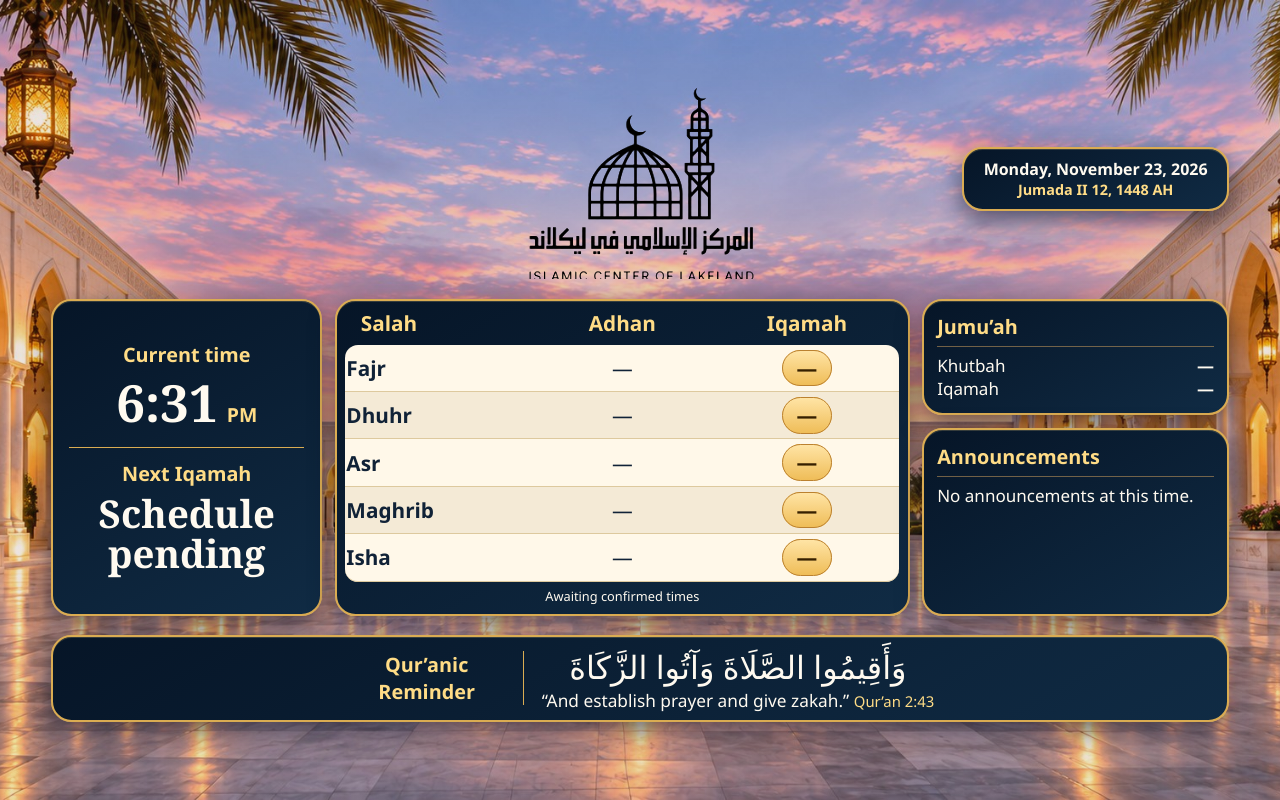
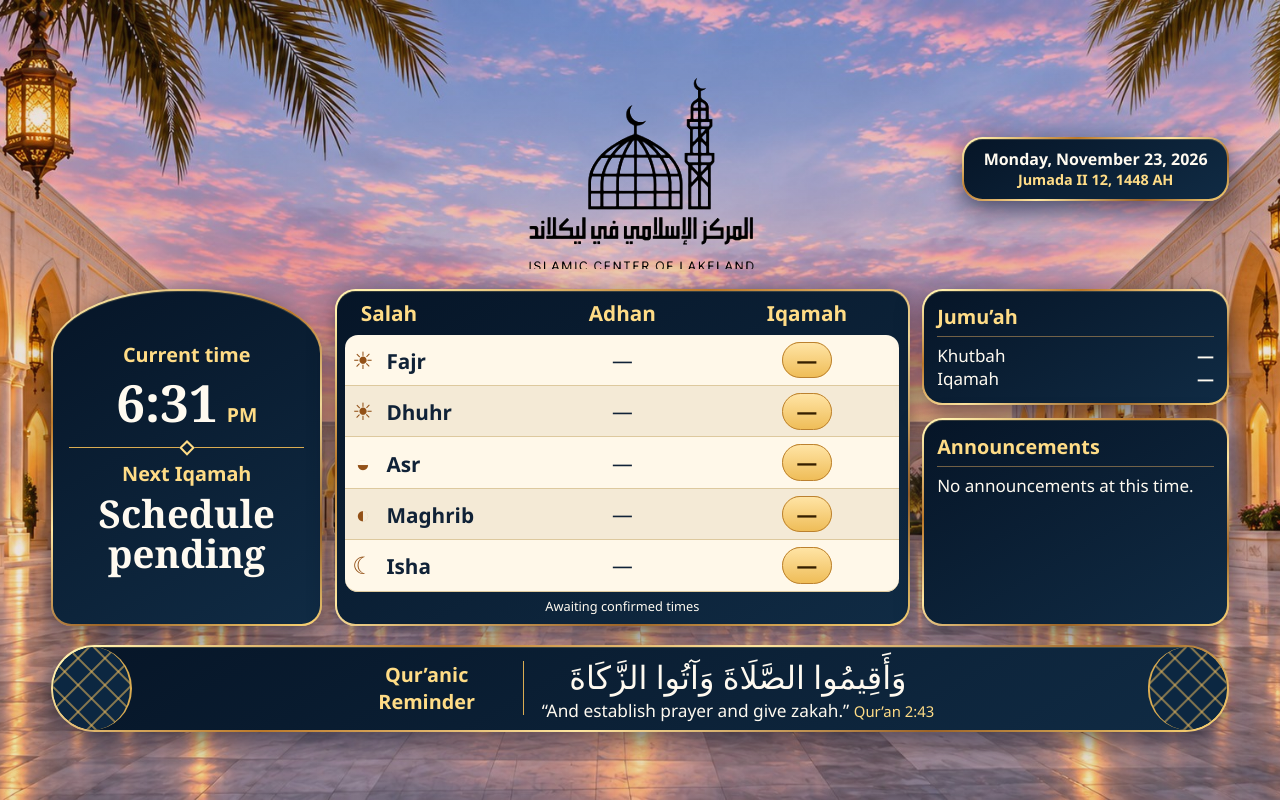
Before and after one commit to bilalbelim702-cyber/icol-digital-display, a plain HTML site: page index.html in a window 1280 px wide. Drawn offline with Linux system fonts and the light colour scheme.

Commit message:
Add gold ornament and prayer symbols to the courtyard display

```diff
--- a/courtyard.css
+++ b/courtyard.css
@@ -5,6 +5,7 @@
   --gold: #ffdc86;
   --edge: #daac52;
   --navy: #0a2036;
+  --gold-trim: linear-gradient(155deg, #fff0ad 4%, #bb792b 29%, #ffe6a0 52%, #9d6428 78%, #ffda79);
   --sky: #7d6447;
   --tint: rgba(19, 37, 64, .23);
 }
@@ -51,8 +52,8 @@ h2 { font-size: clamp(17px, 1.55vw, 30px); color: var(--gold); }
 }
 .panel {
   min-width: 0;
-  background: linear-gradient(150deg, #061527, #102b44);
-  border: 2px solid var(--edge);
+  background: linear-gradient(150deg, #061527, #102b44) padding-box, var(--gold-trim) border-box;
+  border: 2px solid transparent;
   border-radius: clamp(14px, 1.6vw, 30px);
   box-shadow: 0 8px 24px #050d2390, inset 0 1px 0 #ffdf8b30;
 }
@@ -70,10 +71,10 @@ h2 { font-size: clamp(17px, 1.55vw, 30px); color: var(--gold); }
   grid-template-columns: minmax(0, .92fr) minmax(0, 1.95fr) minmax(0, 1.04fr);
   gap: clamp(8px, 1vw, 22px);
 }
-.time-panel { display: flex; flex-direction: column; justify-content: center; text-align: center; padding: clamp(10px, 1.25vw, 24px); }
+.time-panel { border-top-left-radius: 47% 19%; border-top-right-radius: 47% 19%; display: flex; flex-direction: column; justify-content: center; text-align: center; padding: clamp(10px, 1.25vw, 24px); }
 .clock { display: flex; flex-wrap: wrap; align-items: baseline; justify-content: center; column-gap: .18em; font: 700 clamp(29px, 4vw, 76px)/1.12 Georgia, serif; font-variant-numeric: tabular-nums; margin-top: .12em; }
 #period { font: 650 .38em "Segoe UI", sans-serif; color: var(--gold); }
-.next { border-top: 1px solid var(--edge); margin-top: clamp(10px, 2vh, 28px); padding-top: clamp(9px, 1.5vh, 20px); }
+.next { position: relative; border-top: 1px solid var(--edge); margin-top: clamp(10px, 2vh, 28px); padding-top: clamp(9px, 1.5vh, 20px); }
 #next-prayer { font: 700 clamp(21px, 3vw, 56px)/1.05 Georgia, serif; margin-top: .15em; }
 #countdown { font-size: clamp(15px, 1.6vw, 29px); margin-top: .3em; }
 #countdown:empty, #schedule-status:empty { display: none; }
@@ -88,6 +89,19 @@ tbody tr { background: #fff8e9; }
 tbody tr:nth-child(even) { background: #f4ead6; }
 tbody tr[aria-current="true"] { background: #ffe6ac; }
 tbody th, td { padding: clamp(8px, 1.15vh, 15px) 1px; border-bottom: 1px solid #ddc99e; }
+tbody th::before {
+  display: inline-block;
+  width: 1.4em;
+  margin-right: .28em;
+  color: #925016;
+  text-align: center;
+  font: 1.15em Georgia, serif;
+}
+tbody tr:nth-child(1) th::before { content: "☀" / ""; }
+tbody tr:nth-child(2) th::before { content: "☀" / ""; }
+tbody tr:nth-child(3) th::before { content: "◒" / ""; }
+tbody tr:nth-child(4) th::before { content: "◐" / ""; }
+tbody tr:nth-child(5) th::before { content: "☾" / ""; }
 tbody tr:first-child th { border-top-left-radius: 13px; }
 tbody tr:first-child td:last-child { border-top-right-radius: 13px; }
 tbody tr:last-child th { border-bottom-left-radius: 13px; }
@@ -104,12 +118,46 @@ tbody tr:last-child td:last-child { border-bottom-right-radius: 13px; }
 .reminder h2 { max-width: 9em; border-right: 1px solid var(--edge); padding-right: .8em; }
 .arabic { font-size: clamp(24px, 2.5vw, 45px); line-height: 1.35; }
 cite { color: var(--gold); font-size: .86em; font-style: normal; white-space: nowrap; }
+@media (min-width: 761px) {
+  .next::before {
+    content: "";
+    position: absolute;
+    width: .45em;
+    height: .45em;
+    top: 0;
+    left: 50%;
+    transform: translate(-50%, -50%) rotate(45deg);
+    background: var(--navy);
+    border: 2px solid var(--gold);
+  }
+  .reminder {
+    position: relative;
+    isolation: isolate;
+    overflow: hidden;
+    border-radius: 999px;
+    padding-inline: clamp(42px, 7vw, 130px);
+  }
+  .reminder::before, .reminder::after {
+    content: "";
+    position: absolute;
+    z-index: -1;
+    inset: 0 auto 0 0;
+    width: clamp(30px, 6vw, 112px);
+    background:
+      repeating-linear-gradient(45deg, transparent 0 10px, #e7b75a90 11px 12px, transparent 13px 19px),
+      repeating-linear-gradient(-45deg, transparent 0 10px, #e7b75a90 11px 12px, transparent 13px 19px),
+      #0c2741;
+    border-radius: 50%;
+    border-right: 2px solid var(--edge);
+  }
+  .reminder::after { inset: 0 0 0 auto; transform: scaleX(-1); }
+}
 @media (max-width: 760px) {
   .dashboard { grid-template-columns: minmax(0, 1fr); }
   .masthead { grid-template-columns: auto 1fr; justify-items: start; gap: 12px; }
   .dates { position: static; justify-self: end; }
-  .time-panel { flex-direction: row; align-items: center; justify-content: space-around; gap: 10px; }
-  .next { border-top: 0; border-left: 1px solid var(--edge); padding: 0 0 0 12px; margin: 0; }
+  .time-panel { border-radius: 16px; flex-direction: row; align-items: center; justify-content: space-around; gap: 10px; }
+  .next { position: relative; border-top: 0; border-left: 1px solid var(--edge); padding: 0 0 0 12px; margin: 0; }
   .sidebar { grid-template-columns: repeat(2, minmax(0, 1fr)); grid-template-rows: auto; }
 }
 @media (max-width: 410px) {
--- a/index.html
+++ b/index.html
@@ -6,7 +6,7 @@
   <meta name="theme-color" content="#0d233a">
   <title>ICOL | Salah Display</title>
   <link rel="icon" href="icol-logo.jpg">
-  <link rel="stylesheet" href="courtyard.css?v=2">
+  <link rel="stylesheet" href="courtyard.css?v=3">
   <script src="courtyard.js" defer></script>
 </head>
 <body>
```
